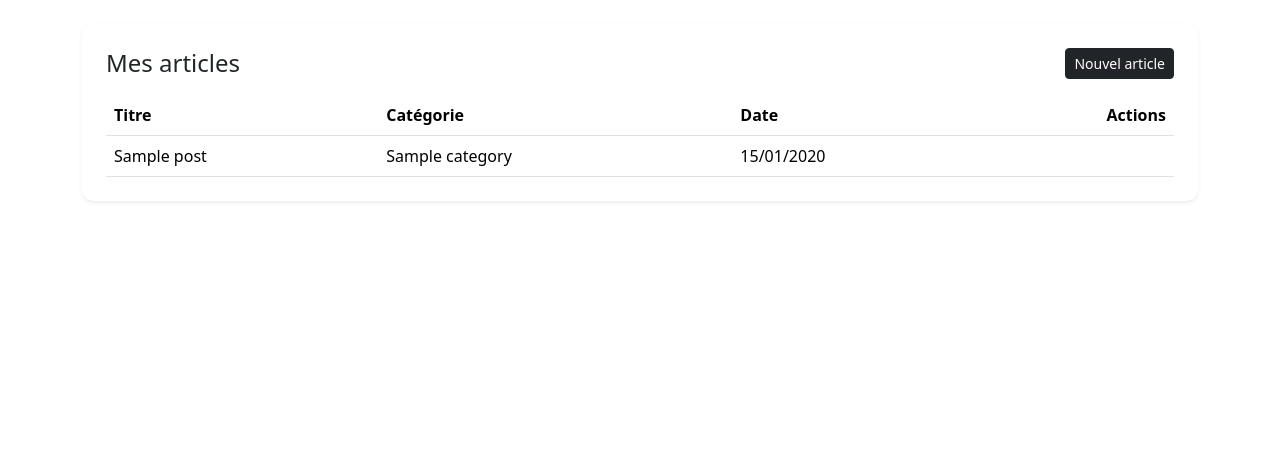
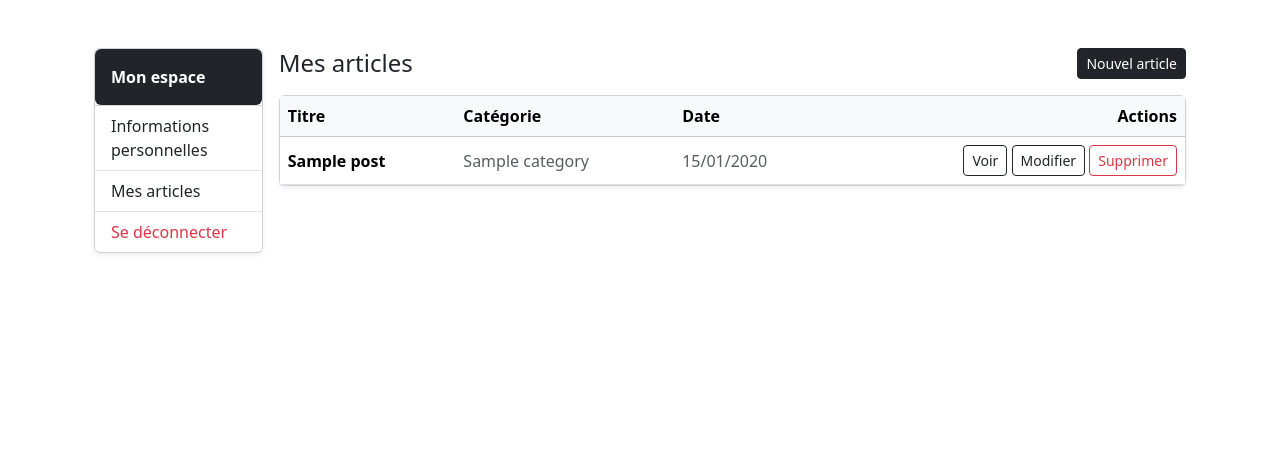
Before and after one commit to smaachaoui/blog, a Symfony app: template templates/dashboard/post/index.html.twig in a window 1280 px wide. Shown: the part 56-509 px from the top of the page. Run offline with Twig, Linux system fonts and the light colour scheme; the template is opened without the code that fills it: most values are stand-ins (such as "Sample title", 1, 10 or a date in 2020); style sheets or scripts are compiled from the project's sources; some libraries are stand-ins or nearby versions.

Commit message:
Je restructure les templates liés au profil utilisateur

```diff
--- /dev/null
+++ b/templates/dashboard/_sidebar.html.twig
@@ -0,0 +1,23 @@
+<div class="card shadow-sm">
+    <div class="card-body p-3 bg-dark text-white rounded">
+        <div class="fw-semibold">Mon espace</div>
+        <div class="small text-white-50">{{ app.user.email }}</div>
+    </div>
+
+    <div class="list-group list-group-flush">
+        <a class="list-group-item list-group-item-action {{ app.request.attributes.get('_route') == 'app_profile' ? 'active' : '' }}"
+           href="{{ path('app_profile') }}">
+            Informations personnelles
+        </a>
+
+        <a class="list-group-item list-group-item-action {{ app.request.attributes.get('_route') starts with 'dashboard_post_' ? 'active' : '' }}"
+           href="{{ path('dashboard_post_index') }}">
+            Mes articles
+        </a>
+
+        <a class="list-group-item list-group-item-action text-danger"
+           href="{{ path('app_logout') }}">
+            Se déconnecter
+        </a>
+    </div>
+</div>
--- /dev/null
+++ b/templates/dashboard/base.html.twig
@@ -0,0 +1,16 @@
+{% extends 'base.html.twig' %}
+
+{% block body %}
+<div class="container-fluid py-4">
+    <div class="row g-3">
+        <aside class="col-12 col-lg-3 col-xl-2">
+            {% include 'dashboard/_sidebar.html.twig' %}
+        </aside>
+
+        <section class="col-12 col-lg-9 col-xl-10">
+            {% include 'partials/_flashes.html.twig' %}
+            {% block dashboard_content %}{% endblock %}
+        </section>
+    </div>
+</div>
+{% endblock %}
--- a/templates/dashboard/post/edit.html.twig
+++ b/templates/dashboard/post/edit.html.twig
@@ -1,8 +1,8 @@
-{% extends 'base.html.twig' %}
+{% extends 'dashboard/base.html.twig' %}
 
 {% block title %}Article{% endblock %}
 
-{% block body %}
+{% block dashboard_content %}
 <div class="card shadow-sm page-card">
     <div class="card-body p-4">
         <h1 class="h4 mb-3">{{ title|default('Article') }}</h1>
--- a/templates/dashboard/post/index.html.twig
+++ b/templates/dashboard/post/index.html.twig
@@ -1,17 +1,18 @@
-{% extends 'base.html.twig' %}
+{% extends 'dashboard/base.html.twig' %}
 
 {% block title %}Mes articles{% endblock %}
 
-{% block body %}
-<div class="card shadow-sm page-card">
-    <div class="card-body p-4">
+{% block dashboard_content %}
 <div class="d-flex justify-content-between align-items-center mb-3">
     <h1 class="h4 mb-0">Mes articles</h1>
-            <a href="{{ path('dashboard_post_new') }}" class="btn btn-dark btn-sm">Nouvel article</a>
+    <a class="btn btn-dark btn-sm" href="{{ path('dashboard_post_new') }}">Nouvel article</a>
 </div>
 
+<div class="card shadow-sm">
+    <div class="card-body p-0">
+        <div class="table-responsive">
             <table class="table table-hover align-middle mb-0">
-            <thead>
+                <thead class="table-light">
                     <tr>
                         <th>Titre</th>
                         <th>Catégorie</th>
@@ -22,29 +23,37 @@
                 <tbody>
                 {% for post in posts %}
                     <tr>
-                    <td>{{ post.title }}</td>
-                    <td>{{ post.category.name }}</td>
-                    <td>{{ post.createdAt|date('d/m/Y') }}</td>
+                        <td class="fw-semibold">{{ post.title }}</td>
+                        <td class="text-muted">{{ post.category.name }}</td>
+                        <td class="text-muted">{{ post.createdAt|date('d/m/Y') }}</td>
                         <td class="text-end">
-                        {% if is_granted('POST_EDIT', post) %}
-                            <a href="{{ path('dashboard_post_edit', {id: post.id}) }}" class="btn btn-sm btn-outline-dark">Éditer</a>
-                        {% endif %}
+                            <a class="btn btn-outline-dark btn-sm"
+                               href="{{ path('blog_show', {slug: post.slug}) }}">
+                                Voir
+                            </a>
 
-                        <form method="post" action="{{ path('dashboard_post_delete', {id: post.id}) }}" class="d-inline">
+                            <a class="btn btn-outline-dark btn-sm"
+                               href="{{ path('dashboard_post_edit', {id: post.id}) }}">
+                                Modifier
+                            </a>
+
+                            <form method="post"
+                                  action="{{ path('dashboard_post_delete', {id: post.id}) }}"
+                                  class="d-inline"
+                                  onsubmit="return confirm('Supprimer cet article ?');">
                                 <input type="hidden" name="_token" value="{{ csrf_token('delete' ~ post.id) }}">
-                            {% if is_granted('POST_DELETE', post) %}
-                                <button class="btn btn-sm btn-outline-danger" onclick="return confirm('Supprimer cet article ?')">Supprimer</button>
-                            {% endif %}
+                                <button class="btn btn-outline-danger btn-sm">Supprimer</button>
                             </form>
                         </td>
                     </tr>
                 {% else %}
                     <tr>
-                    <td colspan="4" class="text-center text-muted">Aucun article</td>
+                        <td colspan="4" class="text-center text-muted py-4">Aucun article.</td>
                     </tr>
                 {% endfor %}
                 </tbody>
             </table>
         </div>
     </div>
+</div>
 {% endblock %}
--- a/templates/dashboard/post/new.html.twig
+++ b/templates/dashboard/post/new.html.twig
@@ -1,8 +1,8 @@
-{% extends 'base.html.twig' %}
+{% extends 'dashboard/base.html.twig' %}
 
 {% block title %}Article{% endblock %}
 
-{% block body %}
+{% block dashboard_content %}
 <div class="card shadow-sm page-card">
     <div class="card-body p-4">
         <h1 class="h4 mb-3">{{ title|default('Article') }}</h1>
```
Also changed, not shown: templates/dashboard/profile/index.html.twig (+15 -29 lines). Lines whose indentation alone changed are shown as unchanged.
